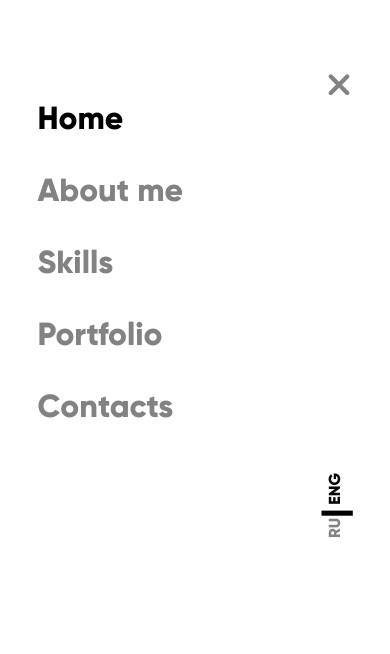
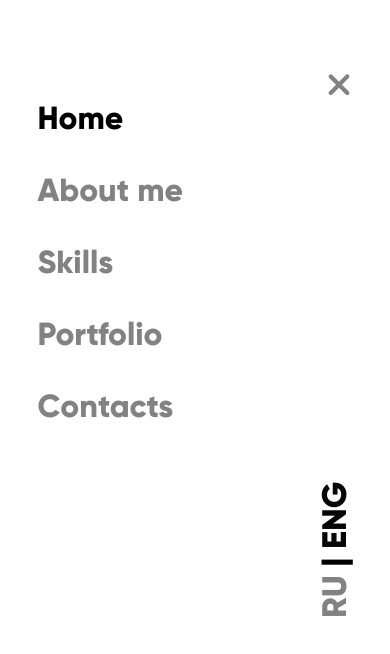
Before and after one commit to AndreyChenzov242/Project-0, a plain HTML site: page index.html in a window 390 px wide. Both pictures are taken after a click on the element 338 px from the left and 85 px from the top of the page. Shown: the top 654 px of the page. Drawn offline with nearby package versions, Linux system fonts and the light colour scheme.

Commit message:
fixed all

```diff
--- a/style.css
+++ b/style.css
@@ -526,6 +526,12 @@ i {
         display: block;
         font-size: 34px;
         transform: rotate(180deg);
+        height: 160px;
+    }
+
+    .rueng {
+        font-size: 34px;
+
     }
 
     .change-lang {
```
Also changed, not shown: index.html (+2 -2 lines), 1 other file.
